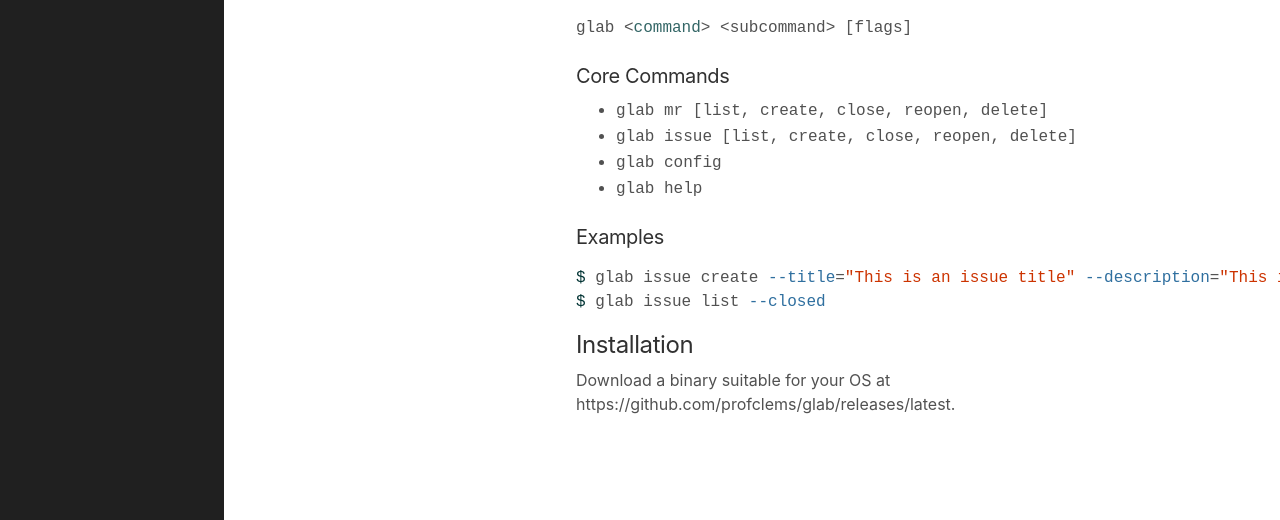
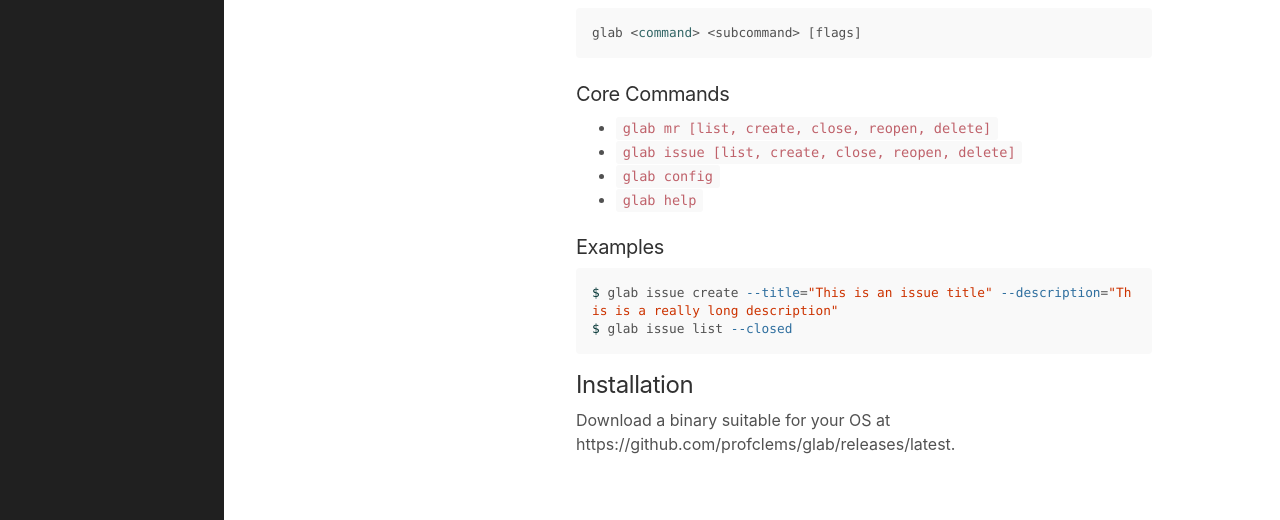
Before and after one commit to profclems/glab, a Jekyll site: the page built from docs/index.md, in a window 1280 px wide and 1145 px high. Shown: the part 625-1145 px from the top of the window. Built offline with Jekyll 4.4.1, drawn with Linux system fonts in a browser that asks for light colours.

Commit message:
Update docs

```diff
--- a/docs/public/css/poole.css
+++ b/docs/public/css/poole.css
@@ -147,10 +147,10 @@
   border-bottom: 1px dotted #e5e5e5;
 }
 
-/* Code
+/* Code */
 code,
 pre {
-  font-family: Menlo, Monaco, "Courier New", monospace;
+  font-family:"SFMono-Regular",Consolas,"Liberation Mono",Menlo,monospace;
 }
 code {
   padding: .25em .5em;
@@ -178,7 +178,7 @@
   color: inherit;
   background-color: transparent;
 }
-*/
+
 /* Pygments via Jekyll */
 .highlight {
   margin-bottom: 1rem;
```
